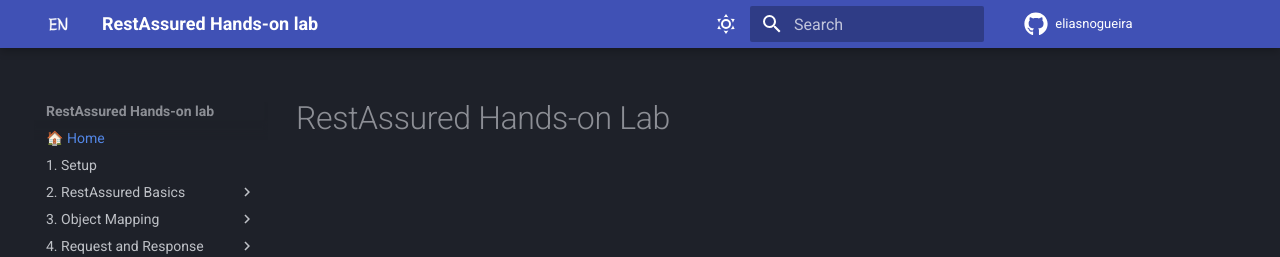
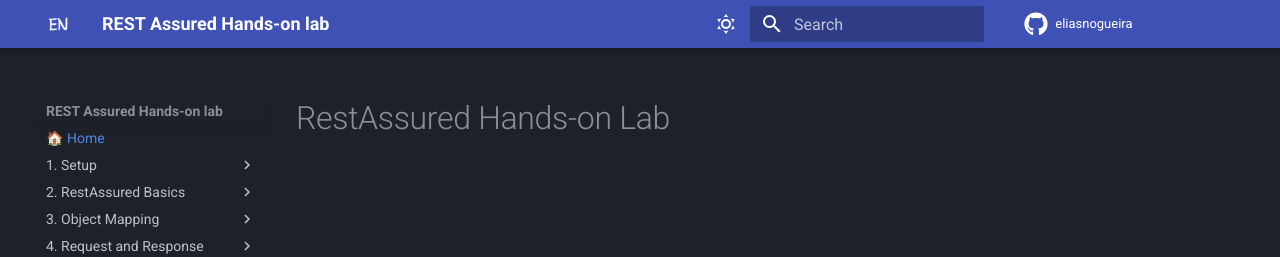
Before and after one commit to eliasnogueira/restassured-workshop-3h, an MkDocs documentation site: the page built from docs/index.md, in a window 1280 px wide. Shown: the top 257 px of the page. Built offline with MkDocs 1.6.1 and Material for MkDocs 9.7.7, drawn with Linux system fonts in a browser that asks for light colours; comment, search, counter and statistics services are not loaded.

Commit message:
added custom extensions

```diff
--- a/mkdocs.yml
+++ b/mkdocs.yml
@@ -1,4 +1,4 @@
-site_name: RestAssured Hands-on lab
+site_name: REST Assured Hands-on lab
 repo_url: https://github.com/eliasnogueira/restassured-workshop-3h
 repo_name: eliasnogueira
 theme:
@@ -44,13 +44,24 @@
   - admonition
   - pymdownx.details
   - attr_list
+  - pymdownx.critic
+  - pymdownx.caret
+  - pymdownx.keys
+  - pymdownx.mark
+  - pymdownx.tilde
+  - pymdownx.emoji:
+      emoji_index: !!python/name:materialx.emoji.twemoji
+      emoji_generator: !!python/name:materialx.emoji.to_svg
   - md_in_html
 nav:
   - "🏠 Home": "index.md"
-  - "1. Setup": "setup/index.md"
+  - "1. Setup":
+      - "Local environment": "setup/local-environment.md"
+      - "Project": "setup/project.md"
   - "2. RestAssured Basics":
       - "Explanation": "rest-assured-basics/index.md"
-      - "Lab": "rest-assured-basics/lab.md"
+      - "Lab 1": "rest-assured-basics/lab1.md"
+      - "Lab 2": "rest-assured-basics/lab2.md"
   - "3. Object Mapping":
       - "Explanation": "object-mapping/index.md"
       - "Lab": "object-mapping/lab.md"
```
